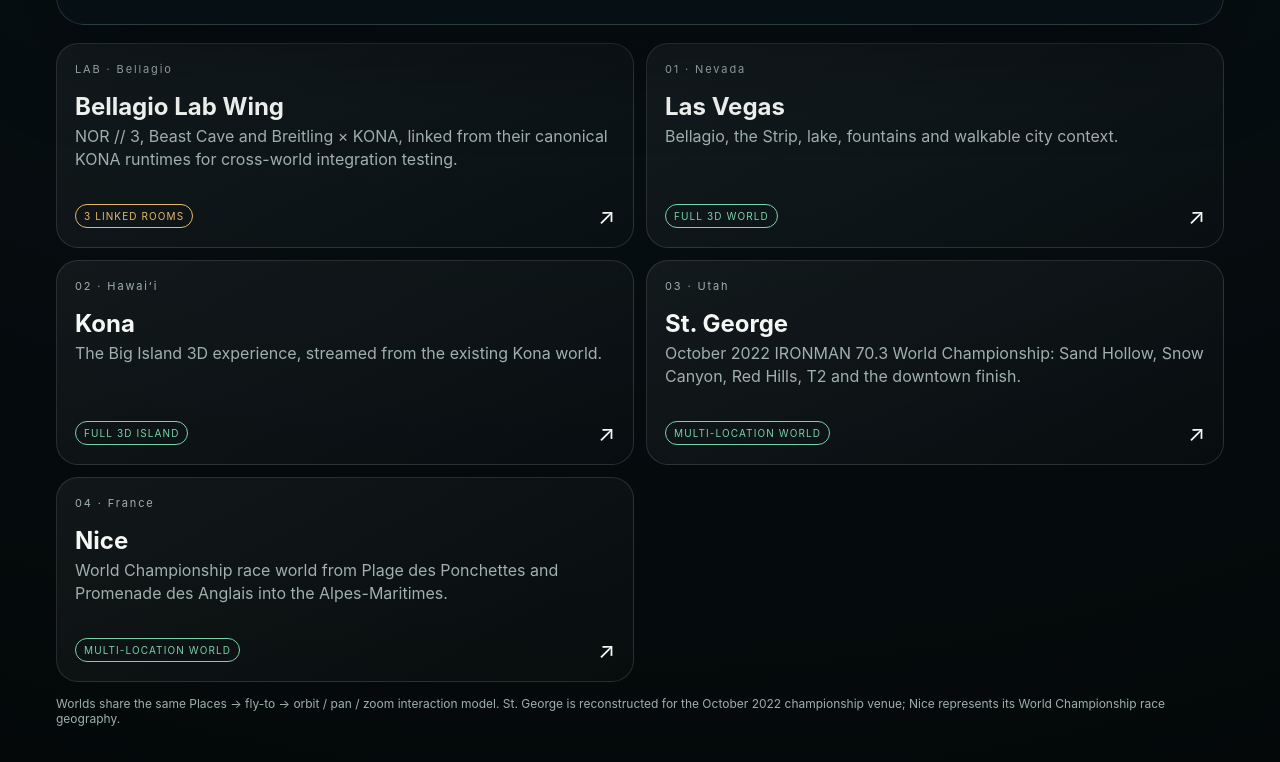
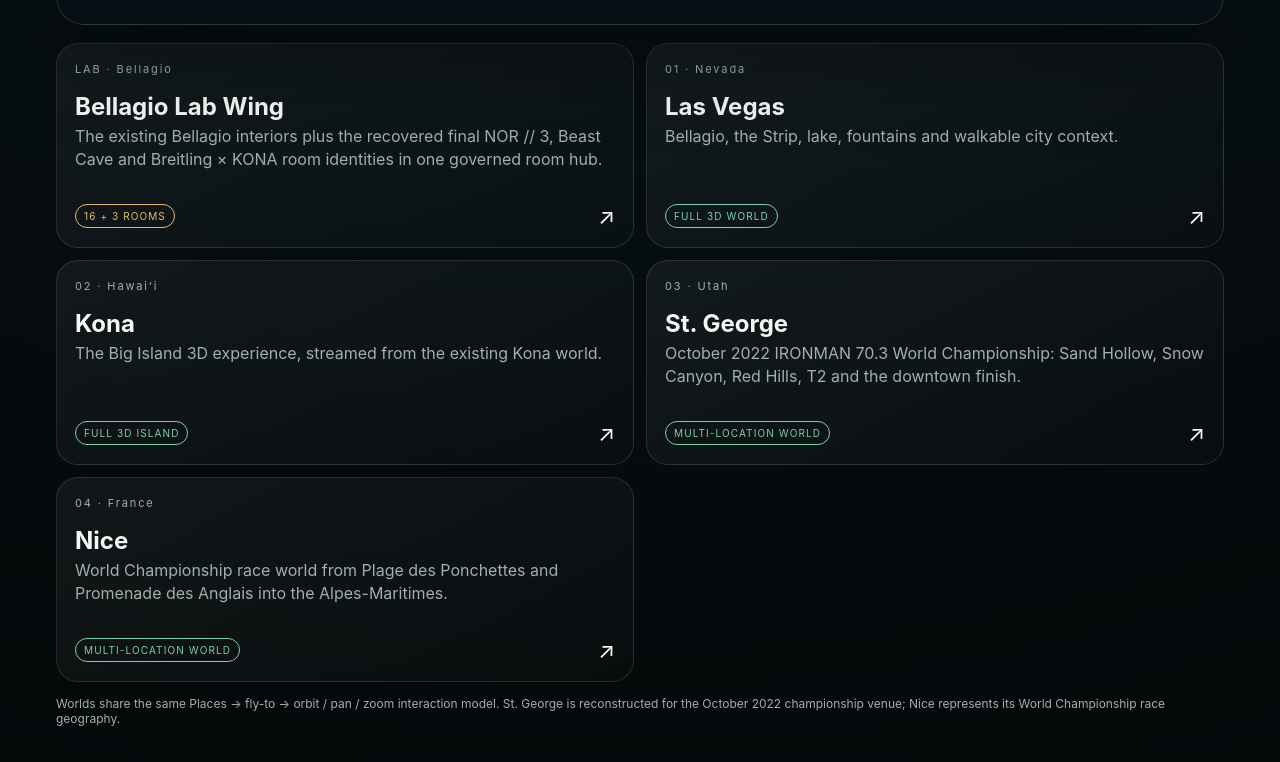
Before and after one commit to joaoccaldas/bellagio, a plain HTML site: page portal/index.html in a window 1280 px wide. Shown: the part 989-1751 px from the top of the page. Drawn offline with Linux system fonts and the light colour scheme.

Commit message:
Bellagio hub: describe full native plus KONA room inventory

```diff
--- a/portal/index.html
+++ b/portal/index.html
@@ -75,7 +75,7 @@ h1{font-size:clamp(34px,9vw,76px);line-height:.95;letter-spacing:-.04em;margin:1
   </section>
 
   <section class="worlds">
-    <a class="card" href="worlds/vegas/lab/"><span class="num">LAB · Bellagio</span><h2>Bellagio Lab Wing</h2><p>NOR // 3, Beast Cave and Breitling × KONA, linked from their canonical KONA runtimes for cross-world integration testing.</p><footer><span class="badge study">3 linked rooms</span><span class="arrow">↗</span></footer></a>
+    <a class="card" href="worlds/vegas/lab/"><span class="num">LAB · Bellagio</span><h2>Bellagio Lab Wing</h2><p>The existing Bellagio interiors plus the recovered final NOR // 3, Beast Cave and Breitling × KONA room identities in one governed room hub.</p><footer><span class="badge study">16 + 3 rooms</span><span class="arrow">↗</span></footer></a>
     <a class="card" href="worlds/vegas/"><span class="num">01 · Nevada</span><h2>Las Vegas</h2><p>Bellagio, the Strip, lake, fountains and walkable city context.</p><footer><span class="badge ready">Full 3D world</span><span class="arrow">↗</span></footer></a>
     <a class="card" href="worlds/kona/"><span class="num">02 · Hawaiʻi</span><h2>Kona</h2><p>The Big Island 3D experience, streamed from the existing Kona world.</p><footer><span class="badge ready">Full 3D island</span><span class="arrow">↗</span></footer></a>
     <a class="card" href="worlds/st-george/"><span class="num">03 · Utah</span><h2>St. George</h2><p>October 2022 IRONMAN 70.3 World Championship: Sand Hollow, Snow Canyon, Red Hills, T2 and the downtown finish.</p><footer><span class="badge ready">Multi-location world</span><span class="arrow">↗</span></footer></a>
```
